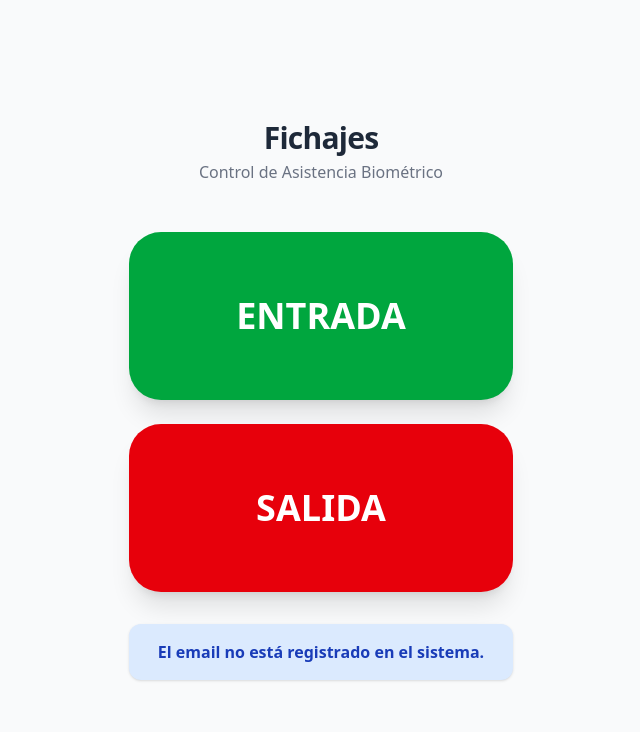
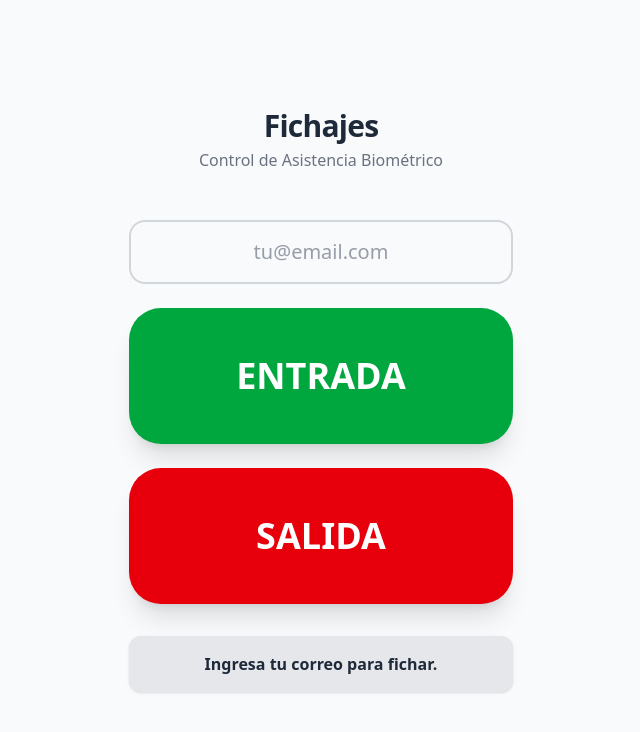
Before and after one commit to Smokah/fichajePWA, a Next.js app: page / in a window 1280 px wide. Both pictures are taken after a click on the button "ENTRADA". Shown: the top 732 px of the page, without its empty margins (319-959 px from the left). Built offline with nearby package versions, Linux system fonts and the light colour scheme; no server answers; the database is empty.

Commit message:
Update page.tsx

```diff
--- a/app/page.tsx
+++ b/app/page.tsx
@@ -1,44 +1,35 @@
 "use client";
-
 import { useState, useTransition } from 'react';
 import { startAuthentication } from '@simplewebauthn/browser';
 import { generarOpcionesAutenticacion, verificarAutenticacion } from './acciones';
 
 export default function PantallaFichaje() {
-  const [estado, setEstado] = useState<string>('');
+  const [email, setEmail] = useState('');
+  const [estado, setEstado] = useState('');
   const [isPending, startTransition] = useTransition();
 
-  // Recuerda mantener el mismo ID con el que te registraste
-  const empleadoId = "31d0b8b9-6564-430f-9f8b-0f77d4281279";
+  const registrarFichaje = (tipo: 'entrada' | 'salida') => {
+    if (!email) return setEstado('Ingresa tu correo para fichar.');
 
-  const registrarFichaje = (tipo: 'entrada' | 'salida') => {
-    // startTransition maneja la promesa asíncrona sin romper la hidratación de React
     startTransition(async () => {
       setEstado('Validando identidad...');
-
       try {
-        const opciones = await generarOpcionesAutenticacion(empleadoId);
-        setEstado('Por favor, usa tu huella o FaceID...');
+        const opciones = await generarOpcionesAutenticacion(email);
+        setEstado('Usa tu huella o FaceID...');
 
         const respuestaBiometrica = await startAuthentication({ optionsJSON: opciones });
-        setEstado(`Registrando ${tipo} de forma segura...`);
+        setEstado(`Registrando ${tipo}...`);
 
-        const resultado = await verificarAutenticacion(
-          empleadoId,
-          respuestaBiometrica,
-          opciones.challenge,
-          tipo
-        );
+        const resultado = await verificarAutenticacion(email, respuestaBiometrica, opciones.challenge, tipo);
 
         if (resultado.success) {
           setEstado(`¡${tipo.toUpperCase()} registrada exitosamente!`);
           setTimeout(() => setEstado(''), 4000);
         } else {
-          setEstado(`Error al fichar: ${resultado.error}`);
+          setEstado(`Error: ${resultado.error}`);
         }
       } catch (error: any) {
-        console.error(error);
-        setEstado(error.message || 'Fichaje cancelado o fallido.');
+        setEstado(error.message || 'Fichaje cancelado.');
       }
     });
   };
@@ -47,14 +38,23 @@ export default function PantallaFichaje() {
     <main className="flex flex-col items-center justify-center min-h-screen bg-gray-50 p-4 space-y-8">
       <div className="text-center space-y-1">
         <h1 className="text-3xl font-bold text-gray-800 tracking-tight">Fichajes</h1>
-        <p className="text-gray-500 font-medium">Control de Asistencia Biométrico</p>
+        <p className="text-gray-500">Control de Asistencia Biométrico</p>
       </div>
 
       <div className="w-full max-w-sm space-y-6 mt-4">
+        <input
+          type="email"
+          placeholder="tu@email.com"
+          value={email}
+          onChange={(e) => setEmail(e.target.value)}
+          disabled={isPending}
+          className="w-full px-4 py-4 text-center text-xl font-medium text-gray-700 border-2 border-gray-300 rounded-2xl focus:outline-none focus:border-green-500"
+        />
+
         <button
           onClick={() => registrarFichaje('entrada')}
           disabled={isPending}
-          className="w-full py-16 text-4xl font-extrabold text-white bg-green-600 rounded-[2rem] shadow-xl active:bg-green-700 active:scale-95 transition-all disabled:opacity-50"
+          className="w-full py-12 text-4xl font-extrabold text-white bg-green-600 rounded-[2rem] shadow-xl active:scale-95 transition-all disabled:opacity-50"
         >
           ENTRADA
         </button>
@@ -62,18 +62,14 @@ export default function PantallaFichaje() {
         <button
           onClick={() => registrarFichaje('salida')}
           disabled={isPending}
-          className="w-full py-16 text-4xl font-extrabold text-white bg-red-600 rounded-[2rem] shadow-xl active:bg-red-700 active:scale-95 transition-all disabled:opacity-50"
+          className="w-full py-12 text-4xl font-extrabold text-white bg-red-600 rounded-[2rem] shadow-xl active:scale-95 transition-all disabled:opacity-50"
         >
           SALIDA
         </button>
       </div>
 
       {estado && (
-        <div className={`px-6 py-4 rounded-xl text-center w-full max-w-sm font-semibold shadow-sm transition-all ${
-          estado.includes('exitosamente') ? 'bg-green-100 text-green-800' :
-          estado.includes('Error') || estado.includes('cancelado') || estado.includes('fallido') ? 'bg-red-100 text-red-800' :
-          'bg-blue-100 text-blue-800'
-        }`}>
+        <div className={`px-6 py-4 rounded-xl text-center w-full max-w-sm font-semibold shadow-sm ${estado.includes('exitosamente') ? 'bg-green-100 text-green-800' : 'bg-gray-200 text-gray-800'}`}>
           {estado}
         </div>
       )}
```
